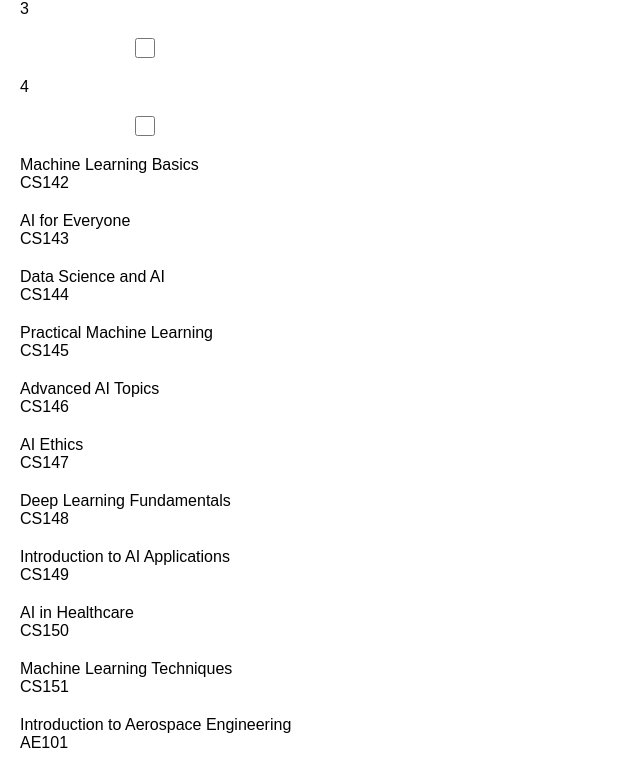
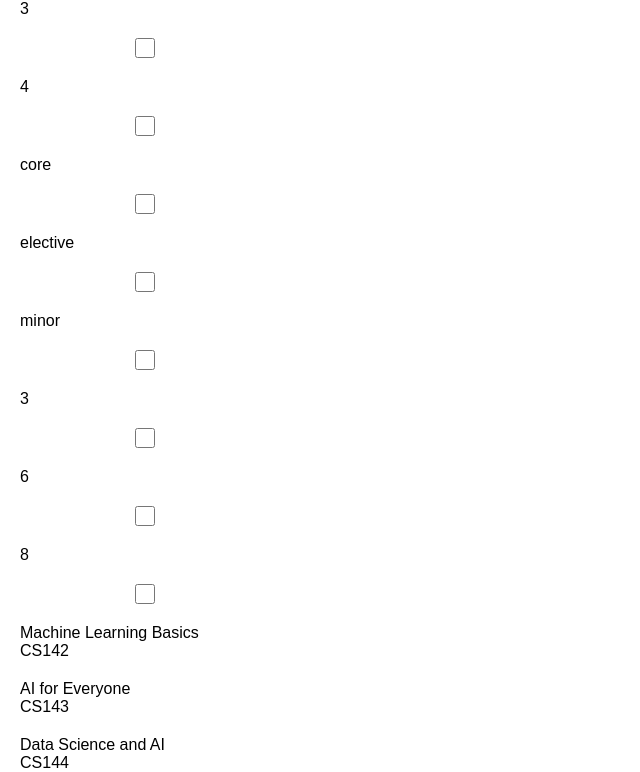
Before and after one commit to Chinoscode111/Degree_Planner_frontend, a React (Create React App) app: page /progress in a window 1280 px wide. Shown: the part 562-1334 px from the top of the page, without its empty margins (0-640 px from the left). Built offline with nearby package versions, Linux system fonts and the light colour scheme.

Commit message:
added all filters

```diff
--- a/src/components/DegreeProgress/LoadCourses.js
+++ b/src/components/DegreeProgress/LoadCourses.js
@@ -58,12 +58,14 @@ const LoadCourses = () =>{
     function handleCheckSemester(event){
         const {name, checked} = event.target
 
+        setCheckSemester(prevCheckSemester => (
+            {...prevCheckSemester,
+            [name]: !prevCheckSemester[name]}
+        ))
+
         if(checked){
 
-            setCheckSemester(prevCheckSemester => (
-                {...prevCheckSemester,
-                [name]: !prevCheckSemester[name]}
-            ))
+
 
             const updatedCoursesList = coursesList.map(course => ({
                 ...course,
@@ -77,10 +79,6 @@ const LoadCourses = () =>{
         }
 
         else{
-            setCheckSemester(prevCheckSemester => ({
-                ...prevCheckSemester,
-                [name]: false
-            }))
 
             setDisplayCourses(coursesList.map(course =>
                 createLabel(course)
@@ -104,26 +102,112 @@ const LoadCourses = () =>{
 
     function handleCheckYear(event){
         const {name, checked} = event.target
+        console.log(checked)
+
+        setCheckYear(prevCheckYear => (
+            {...prevCheckYear,
+            [name]: checked
+            }
+        ))
+    }
+
+    const [checkTag, setCheckTag] = React.useState({
+        "core": false,
+        "elective": false,
+        "minor": false,
+    })
 
 
-        // for (var i = 1; i<=4; i++){
-        //     const year = i.toString()
-        //     const name = year
-        //     const checked = checkYear.year
-        //     console.log("checked", checked)
+    function handleCheckTag(event){
+        const {name, checked} = event.target
+        console.log(checked)
 
-        // }
+        setCheckTag(prevCheckTag => (
+            {...prevCheckTag,
+            [name]: checked
+            }
+        ))
+    }
+
+
+
+
+
+
+    React.useEffect( () => {
+
+        var newCourseList = coursesList
+
+        console.log(checkTag)
+        for (const tag in checkTag){
+            const name = tag
+            const checked = checkTag[tag]
+            console.log("checked", checked)
+
+
+            const updatedCoursesList = newCourseList.map(course => ({
+                ...course,
+                toggle: checked ? course.tag.includes(name) : true
+            }))
+            newCourseList = updatedCoursesList.filter(course => course.toggle)
+        }
+
+
+
+
+
+        console.log(checkYear)
+        for (var i = 1; i<=4; i++){
+            const year = i.toString()
+            const name = year
+            const checked = checkYear[year]
+            console.log("checked", checked)
+
+
+            const updatedCoursesList = newCourseList.map(course => ({
+                ...course,
+                toggle: checked ? course.year.includes(parseInt(name)) : true
+            }))
+            newCourseList = updatedCoursesList.filter(course => course.toggle)
+
+        }
+        setDisplayCourses(newCourseList.map(course => (
+            createLabel(course)
+        )))
+
+    }, [checkTag, checkYear])
+
+
+
+
+
+
+
+
+
+    const [checkCredits, setCheckCredits] = React.useState({
+        "3": false,
+        "6": false,
+        "8": false
+
+    })
+
+
+    function handleCheckCredits(event){
+        const {name, checked} = event.target
+
+        setCheckCredits(prevCheckCredits => (
+            {...prevCheckCredits,
+            [name]: !prevCheckCredits[name]}
+        ))
 
         if(checked){
 
-            setCheckYear(prevCheckYear => (
-                {...prevCheckYear,
-                [name]: !prevCheckYear[name]}
-            ))
+
 
             const updatedCoursesList = coursesList.map(course => ({
                 ...course,
-                toggle: checked ? course.year.includes(parseInt(name)) : true
+                toggle: course.credits == name
             }))
             const filteredCourses = updatedCoursesList.filter(course => course.toggle)
             setDisplayCourses(filteredCourses.map(course =>
@@ -133,16 +217,14 @@ const LoadCourses = () =>{
         }
 
         else{
-            setCheckYear(prevCheckYear => ({
-                ...prevCheckYear,
-                [name]: false
-            }))
 
             setDisplayCourses(coursesList.map(course =>
                 createLabel(course)
             ))
         }
     }
+
+
 
     return (
         <div className="load-courses-cont">
@@ -152,6 +234,9 @@ const LoadCourses = () =>{
                 placeholder="Enter course"
                 onChange={handleChange}
             ></input>
+
+
+
             <p>spring</p>
             <input
                 name="spring"
@@ -199,6 +284,57 @@ const LoadCourses = () =>{
                 onChange={handleCheckYear}
             ></input>
 
+
+
+
+
+            <p>core</p>
+            <input
+                name="core"
+                type="checkbox"
+                checked={checkTag.core}
+                onChange={handleCheckTag}
+            ></input>
+            <p>elective</p>
+            <input
+                name="elective"
+                type="checkbox"
+                checked={checkTag.elective}
+                onChange={handleCheckTag}
+            ></input>
+            <p>minor</p>
+            <input
+                name="minor"
+                type="checkbox"
+                checked={checkTag.minor}
+                onChange={handleCheckTag}
+            ></input>
+
+
+            <p>3</p>
+            <input
+                name="3"
+                type="checkbox"
+                checked={checkCredits["3"]}
+                onChange={handleCheckCredits}
+            ></input>
+            <p>6</p>
+            <input
+                name="6"
+                type="checkbox"
+                checked={checkCredits["6"]}
+                onChange={handleCheckCredits}
+            ></input>
+            <p>8</p>
+            <input
+                name="8"
+                type="checkbox"
+                checked={checkCredits["8"]}
+                onChange={handleCheckCredits}
+            ></input>
+
+
+
             {displayCourses}
         </div>
 
```
